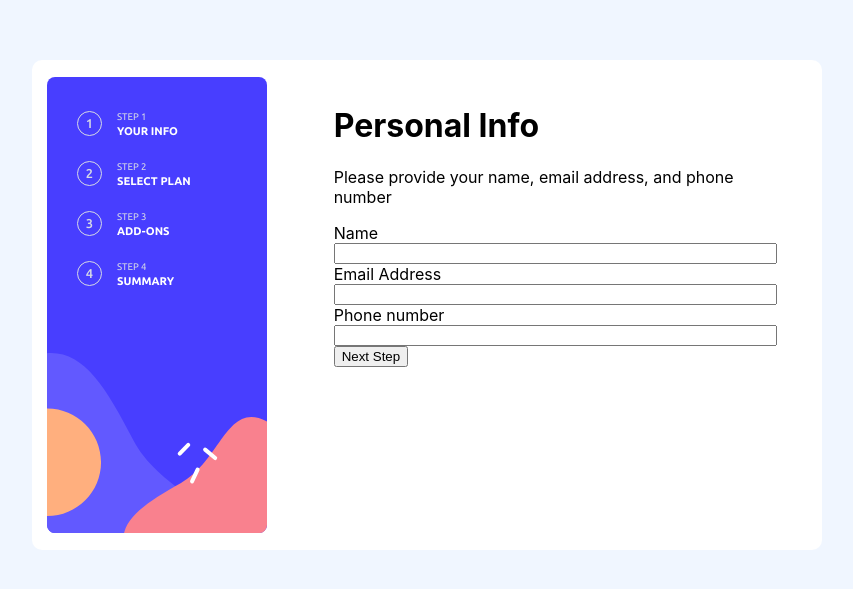
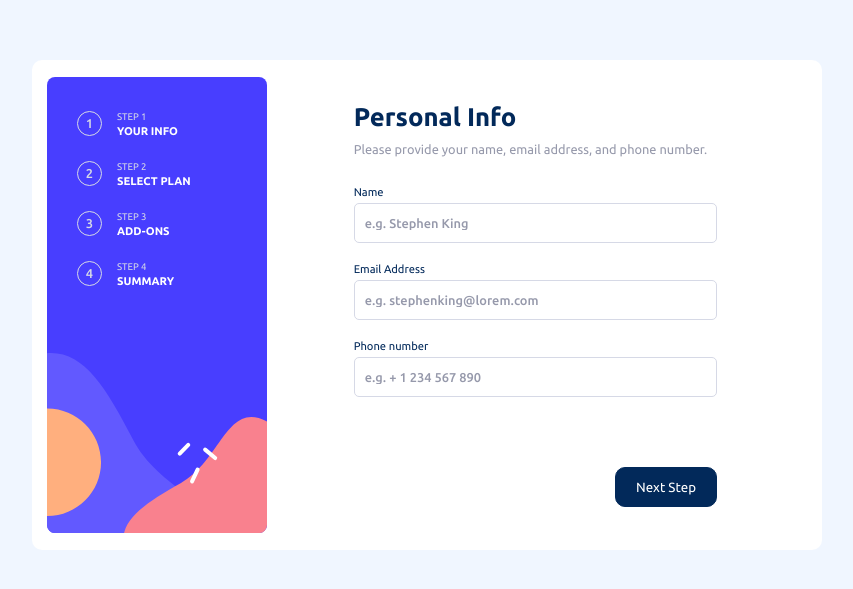
Before and after one commit to MatheusGh0st/FrontEndMentor-Challenges, a React (Create React App) app in the folder mult-step-form/: page / in a window 1280 px wide. Shown: the part 105-694 px from the top of the page, without its empty margins (223-1076 px from the left). Built offline with nearby package versions, Linux system fonts and the light colour scheme.

Commit message:
fixing styles css and completed the first screen

```diff
--- a/mult-step-form/src/components/PersonalInfo.css
+++ b/mult-step-form/src/components/PersonalInfo.css
@@ -10,7 +10,6 @@
     --alabaster: hsl(231, 100%, 99%);
     --white: hsl(0, 0%, 100%);
 }
-
 
 @font-face {
     font-family: UbuntuRegular;
@@ -28,15 +27,85 @@
 }
 
 .personal-info-container {
-    padding: 15px 35px;
+    padding: 15px 95px 15px 55px;
+}
+
+input[type="text"] {
+    padding: 10px;
+}
+
+.title-subtitle-container>h1 {
+    color: var(--marine-blue);
+    font-size: 1.6rem;
+    margin-bottom: 10px;
+    font-family: UbuntuBold;
+}
+
+.title-subtitle-container>p {
+    color: var(--cool-gray);
+    font-size: 0.8rem;
+    margin-top: 0px;
+    margin-bottom: 20px;
+    font-family: UbuntuRegular;
+}
+
+label {
+    font-family: UbuntuRegular;
+    padding: 10px 0px 5px 0px;
+    font-size: 0.7rem;
+    color: var(--marine-blue);
+}
+
+input {
+    font-family: UbuntuMedium;
+    height: 40px;
+    font-size: 0.8rem;
+    color: var(--marine-blue);
+    border-radius: 5px;
+    margin-bottom: 10px;
+    border: 1px solid var(--light-gray);
+}
+
+input:focus {
+    outline: 1px solid var(--purplish-blue);
+}
+
+input::placeholder {
+    color: var(--cool-gray);
 }
 
 .form {
     display: flex;
     flex-direction: column;
+    justify-content: space-between;
+}
+
+.btn-container {
+    display: flex;
+    flex-direction: row-reverse;
+    flex-wrap: nowrap;
+    justify-content: flex-start;
+    align-items: flex-end;
+    align-content: flex-end;
+    height: 110px;
 }
 
 .form-submit {
-    display: flex;
+    margin: 10px 0px 10px 10px;
+    padding: 5px 20px 5px 20px;
+    height: 40px;
+    border-radius: 10px;
+    border: 1px solid var(--marine-blue);
+    background-color: var(--marine-blue);
+    color: var(--white);
+    font-family: UbuntuRegular;
+}
 
+.form-submit:active {
+    box-shadow: inset 0 0 10px hsl(213, 96%, 18%);
 }
+
+.form-submit:hover {
+    cursor: pointer;
+    opacity: 0.9;
+}
--- a/mult-step-form/src/components/PersonalInfo.jsx
+++ b/mult-step-form/src/components/PersonalInfo.jsx
@@ -6,17 +6,19 @@ export default function PersonalInfo() {
         <div className="personal-info-container">
             <div className="title-subtitle-container">
                 <h1>Personal Info</h1>
-                <p>Please provide your name, email address, and phone number</p>
+                <p>Please provide your name, email address, and phone number.</p>
             </div>
             <div className="form-container">
                 <form className="form">
-                    <label className="label-name">Name</label>
-                    <input className="input-name" type="text"/>
-                    <label className="label-email">Email Address</label>
-                    <input className="input-email" type="text" />
-                    <label className="label-phone">Phone number</label>
-                    <input className="input-phone" type="text" />
+                    <label>Name</label>
+                    <input placeholder="e.g. Stephen King" type="text"/>
+                    <label>Email Address</label>
+                    <input placeholder="e.g. stephenking@lorem.com" type="text" />
+                    <label>Phone number</label>
+                    <input placeholder="e.g. + 1 234 567 890" type="text" />
                 </form>
+            </div>
+            <div className="btn-container">
                 <button className="form-submit">Next Step</button>
             </div>
         </div>
```
